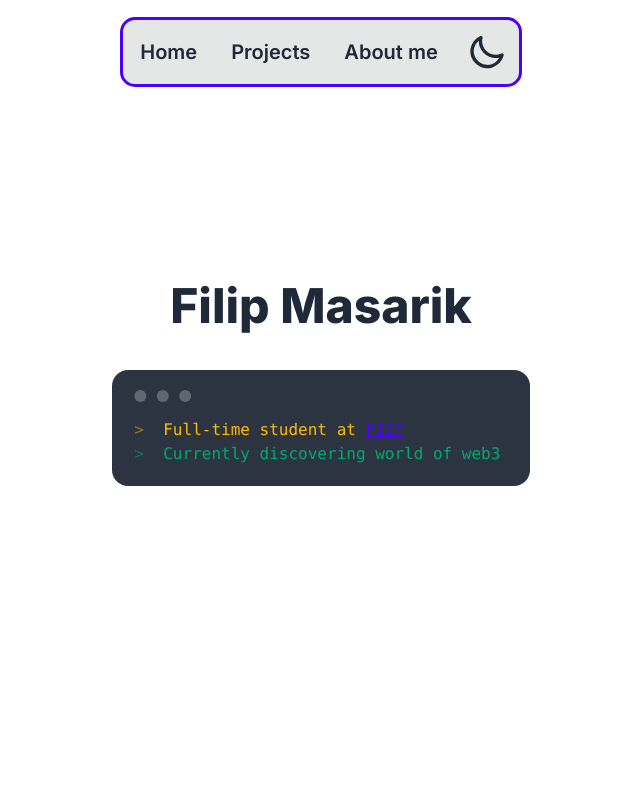
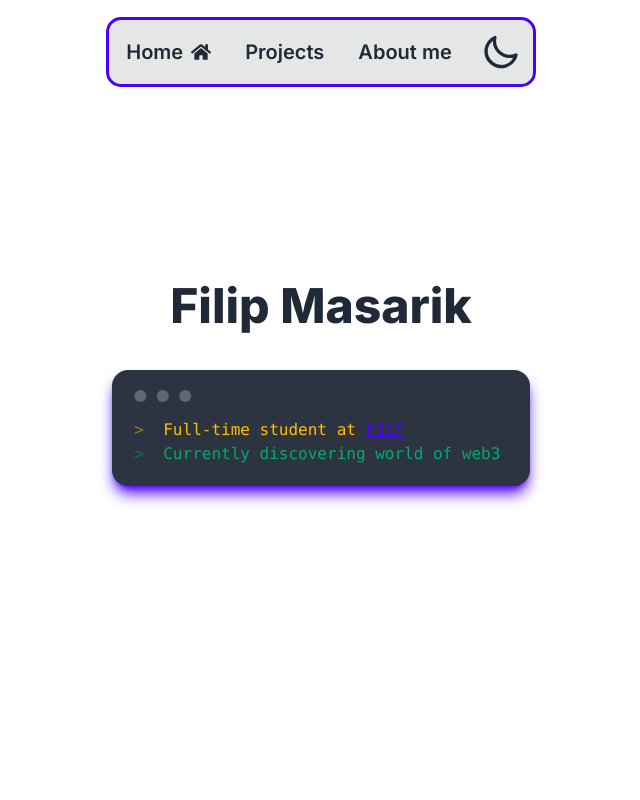
Before and after one commit to f1l1ph/portfoliopagenextjs, a Next.js app: page / in a window 1280 px wide. Shown: the top 800 px of the page, without its empty margins (319-959 px from the left). Built offline with nearby package versions, Linux system fonts and the light colour scheme.

Commit message:
Added cool looking shadow

```diff
--- a/app/Components/HomePage.tsx
+++ b/app/Components/HomePage.tsx
@@ -10,7 +10,7 @@ const HomePage = () => {
         </div>
 
         <div className="flex justify-center items-center">
-          <div className="mockup-code mb-60">
+          <div className="mockup-code mb-60 shadow-lg shadow-primary">
             <pre data-prefix=">" className="text-warning">
               <code>
                 Full-time student at{" "}
--- a/app/Components/NavBar.tsx
+++ b/app/Components/NavBar.tsx
@@ -1,5 +1,6 @@
 "use client";
 
+import { FaHome } from "react-icons/fa";
 import Link from "next/link";
 import ThemeToggle from "./ThemeToggle";
 
@@ -9,7 +10,9 @@ const NavBar = () => {
       <div className="flex rounded items-cener justify-center pt-5">
         <div className="bg-base-300 rounded-xl outline outline-primary flex items-center justify-center hover:outline-secondary">
           <Link href="/">
-            <button className="btn btn-ghost text-xl">Home</button>
+            <button className="btn btn-ghost text-xl">
+              Home <FaHome />
+            </button>
           </Link>
           <Link href="/projects">
             <button className="btn btn-ghost text-xl">Projects</button>
--- a/app/projects/page.tsx
+++ b/app/projects/page.tsx
@@ -3,7 +3,7 @@ import TimeLine from "../Components/TimeLine";
 const Projects = () => {
   return (
     <>
-      <div className="mx-5 md:mx-32">
+      <div className="mx-5 lg:mx-32">
         <TimeLine />
       </div>
     </>
```
